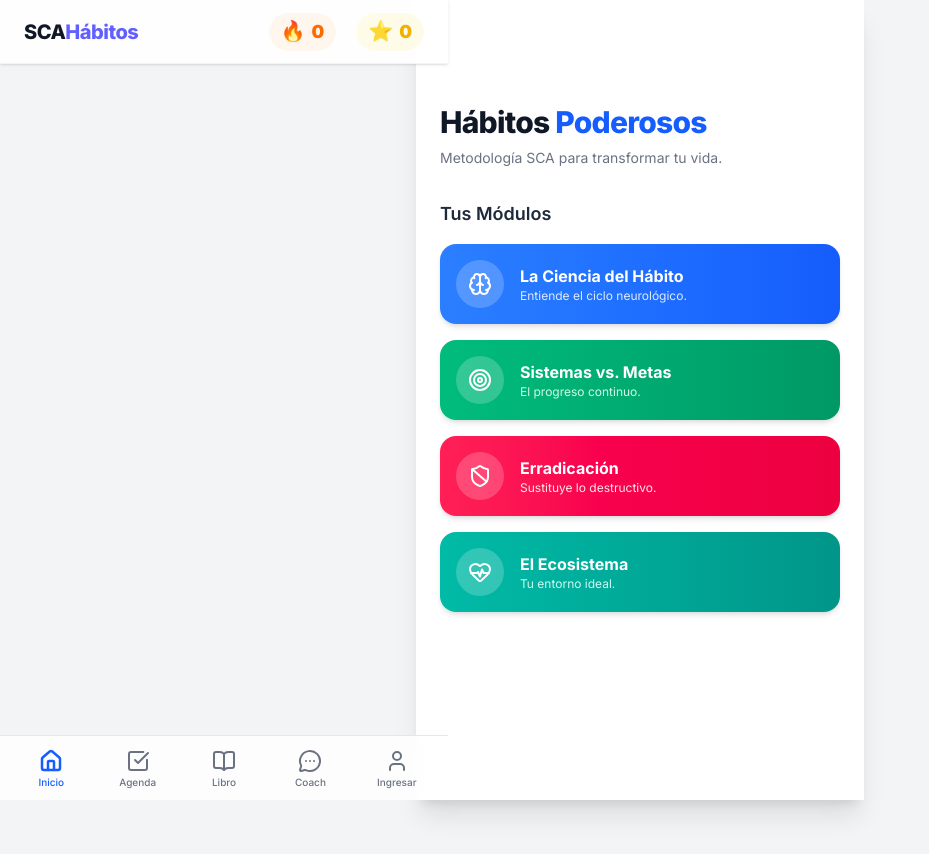
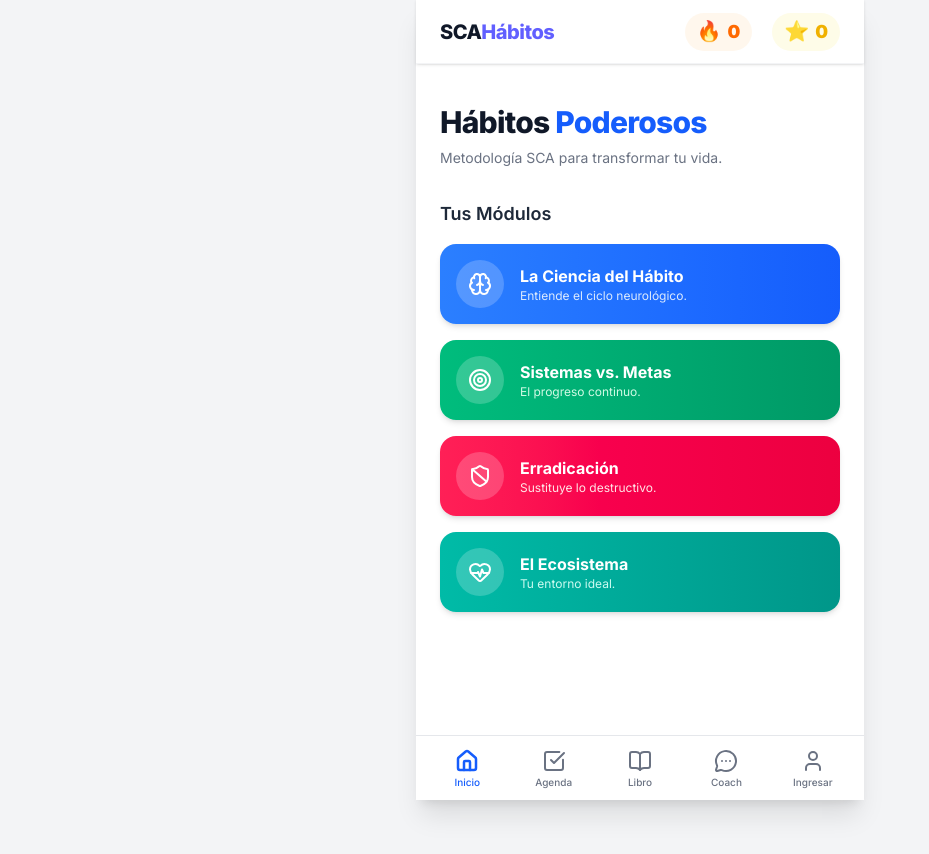
Before and after one commit to lordexilon/habitos-transforman, a Next.js app: page / in a window 1280 px wide. Shown: the top 854 px of the page, without its empty margins (0-929 px from the left). Built offline with nearby package versions, Linux system fonts and the light colour scheme; no server answers.

Commit message:
Fix: Center top and bottom navigation bars on desktop screens

```diff
--- a/src/components/layout/BottomNav.tsx
+++ b/src/components/layout/BottomNav.tsx
@@ -19,8 +19,8 @@ export default function BottomNav() {
   // El usuario solicitó mantener el BottomNav visible en el chat
 
   return (
-    <nav className="fixed bottom-0 left-auto right-auto w-full max-w-md z-50 bg-white/80 backdrop-blur-md border-t border-gray-200 pb-safe">
-      <div className="flex justify-around items-center h-16 w-full mx-auto px-2">
+    <nav className="fixed bottom-0 left-0 right-0 mx-auto w-full max-w-md z-50 bg-white/80 backdrop-blur-md border-t border-gray-200 pb-safe">
+      <div className="flex justify-around items-center h-16 w-full px-2">
         {navItems.map((item) => {
           const isActive = pathname === item.href;
           const Icon = item.icon;
--- a/src/components/layout/TopBar.tsx
+++ b/src/components/layout/TopBar.tsx
@@ -18,7 +18,7 @@ export default function TopBar() {
   }, []);
 
   return (
-    <div className="fixed top-0 left-auto right-auto w-full max-w-md h-16 bg-white/90 backdrop-blur-md border-b border-gray-100 flex items-center justify-between px-6 z-50 shadow-sm">
+    <div className="fixed top-0 left-0 right-0 mx-auto w-full max-w-md h-16 bg-white/90 backdrop-blur-md border-b border-gray-100 flex items-center justify-between px-6 z-50 shadow-sm">
       <div className="font-extrabold text-gray-900 text-xl tracking-tight">SCA<span className="text-indigo-500">Hábitos</span></div>
       <div className="flex items-center gap-5 font-black text-lg">
         <div className="flex items-center gap-1.5 text-orange-500 bg-orange-50 px-3 py-1 rounded-full">
```
